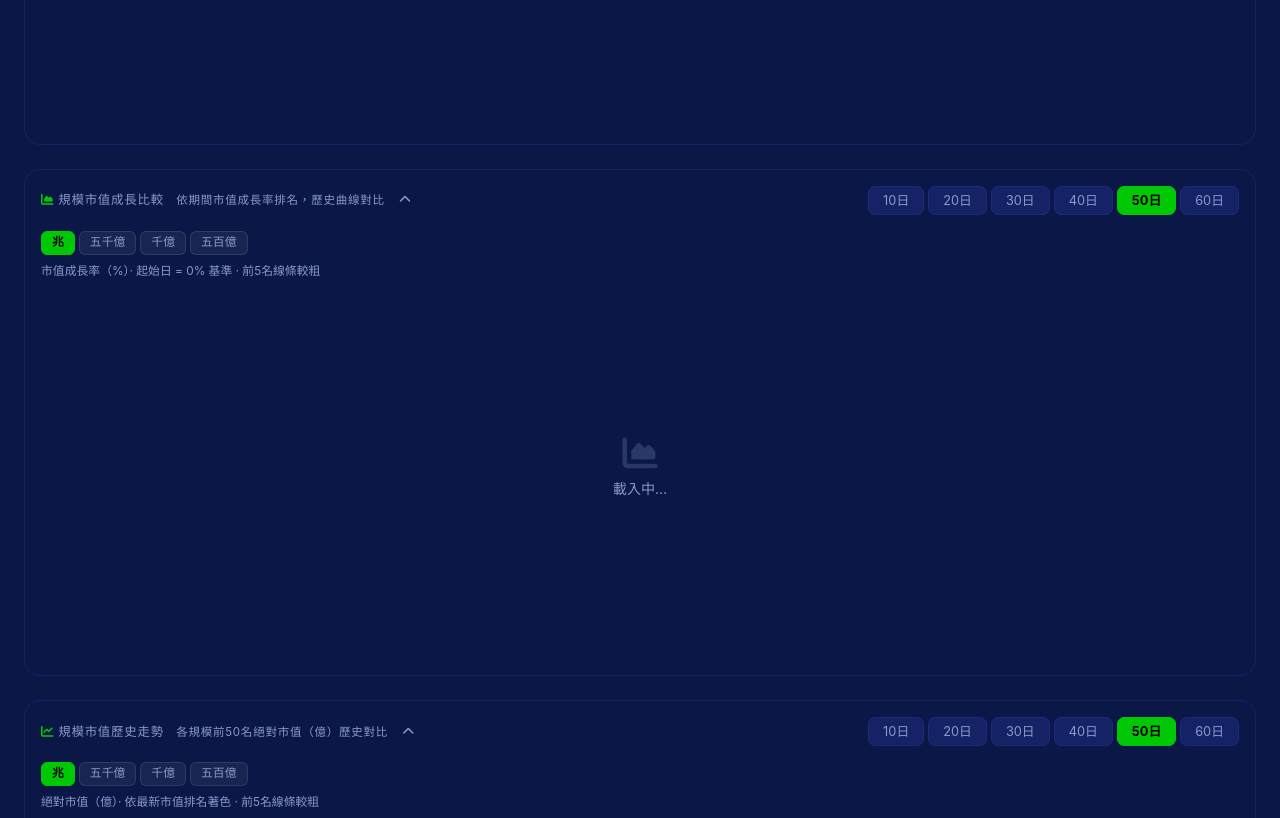
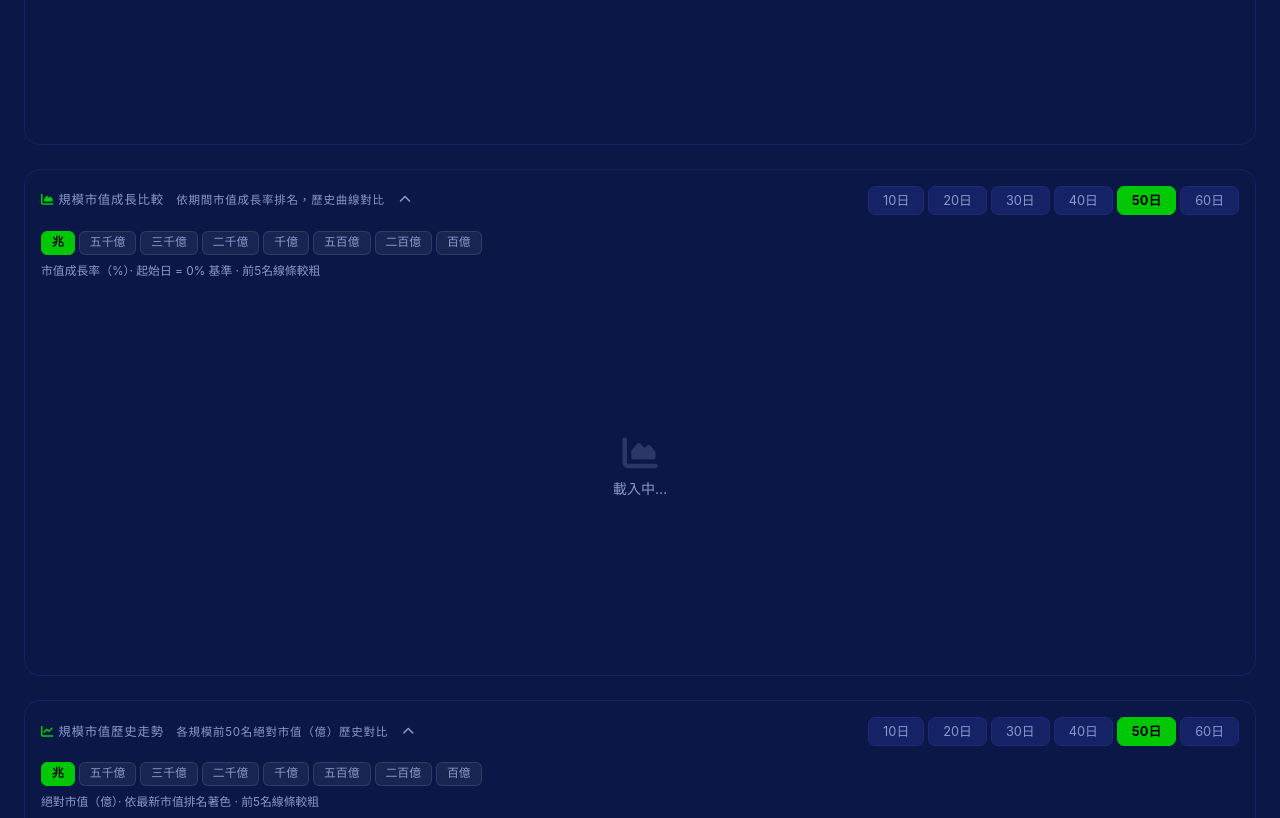
Before and after one commit to ALUM103350/taiwan-market-cap, a Flask app: page / in a window 1280 px wide. Shown: the part 385-1203 px from the top of the page. Run offline with Flask 3, Linux system fonts and the light colour scheme; data that the repository does not hold is empty; a map, chart or similar area stays blank; some libraries are stand-ins or nearby versions.

Commit message:
Expand tier classification from 4 to 8 levels (百億~兆)

```diff
--- a/app.py
+++ b/app.py
@@ -51,19 +51,24 @@ def api_stock_history(stock_id):
     return jsonify(db.get_stock_history(stock_id, days))
 
 
-TIER_TRILLION  = 1_000_000_000_000   # 1兆
-TIER_500B      =   500_000_000_000   # 5000億
-TIER_100B      =   100_000_000_000   # 1000億
-TIER_50B       =    50_000_000_000   # 500億
+TIER_TRILLION  = 1_000_000_000_000   # 1兆   = 10,000億
+TIER_5000B     =   500_000_000_000   # 5,000億
+TIER_3000B     =   300_000_000_000   # 3,000億
+TIER_2000B     =   200_000_000_000   # 2,000億
+TIER_1000B     =   100_000_000_000   # 1,000億
+TIER_500B      =    50_000_000_000   # 500億
+TIER_200B      =    20_000_000_000   # 200億
+TIER_100B      =    10_000_000_000   # 100億
 
 def _tier_label(cap):
-    if cap >= TIER_TRILLION:
-        return "兆"
-    if cap >= TIER_500B:
-        return "五千億"
-    if cap >= TIER_100B:
-        return "千億"
-    return "五百億"
+    if cap >= TIER_TRILLION: return "兆"
+    if cap >= TIER_5000B:    return "五千億"
+    if cap >= TIER_3000B:    return "三千億"
+    if cap >= TIER_2000B:    return "二千億"
+    if cap >= TIER_1000B:    return "千億"
+    if cap >= TIER_500B:     return "五百億"
+    if cap >= TIER_200B:     return "二百億"
+    return "百億"
 
 def _snapshot_dates(all_dates_asc):
     """Every 3rd trading date becomes a snapshot date. Returns list asc."""
--- a/database_pg.py
+++ b/database_pg.py
@@ -189,7 +189,7 @@ class Database:
                 cur.execute("""
                     SELECT date, stock_id, stock_name, market_cap, market_cap_rank
                     FROM market_cap
-                    WHERE market_cap >= 50000000000
+                    WHERE market_cap >= 10000000000
                     ORDER BY date ASC, market_cap_rank ASC
                 """)
                 return [dict(r) for r in cur.fetchall()]
@@ -197,12 +197,16 @@ class Database:
     def get_tier_growth(self, tier, limit=50, days=60):
         """Top N stocks in tier by latest market cap, with full history."""
         tier_bounds = {
-            "兆":    (1_000_000_000_000, None),
-            "五千億": (500_000_000_000, 1_000_000_000_000),
-            "千億":   (100_000_000_000, 500_000_000_000),
-            "五百億": (50_000_000_000, 100_000_000_000),
+            "兆":    (1_000_000_000_000,           None),
+            "五千億": (  500_000_000_000, 1_000_000_000_000),
+            "三千億": (  300_000_000_000,   500_000_000_000),
+            "二千億": (  200_000_000_000,   300_000_000_000),
+            "千億":   (  100_000_000_000,   200_000_000_000),
+            "五百億": (   50_000_000_000,   100_000_000_000),
+            "二百億": (   20_000_000_000,    50_000_000_000),
+            "百億":   (   10_000_000_000,    20_000_000_000),
         }
-        lo, hi = tier_bounds.get(tier, (50_000_000_000, None))
+        lo, hi = tier_bounds.get(tier, (10_000_000_000, None))
         with self.get_conn() as conn:
             with conn.cursor() as cur:
                 cur.execute("SELECT MAX(date) AS d FROM market_cap WHERE market_cap > 0")
--- a/templates/index.html
+++ b/templates/index.html
@@ -223,8 +223,12 @@ div.dataTables_wrapper div.dataTables_info{color:#888!important}
         <div class="d-flex gap-1 flex-wrap">
           <button class="alert-tab active" data-tier="兆"    onclick="setTierTab(this)">兆</button>
           <button class="alert-tab"        data-tier="五千億" onclick="setTierTab(this)">五千億</button>
+          <button class="alert-tab"        data-tier="三千億" onclick="setTierTab(this)">三千億</button>
+          <button class="alert-tab"        data-tier="二千億" onclick="setTierTab(this)">二千億</button>
           <button class="alert-tab"        data-tier="千億"  onclick="setTierTab(this)">千億</button>
           <button class="alert-tab"        data-tier="五百億" onclick="setTierTab(this)">五百億</button>
+          <button class="alert-tab"        data-tier="二百億" onclick="setTierTab(this)">二百億</button>
+          <button class="alert-tab"        data-tier="百億"  onclick="setTierTab(this)">百億</button>
         </div>
         <div id="tierGrowthMeta" style="color:var(--muted);font-size:.76rem;text-align:right"></div>
       </div>
@@ -264,8 +268,12 @@ div.dataTables_wrapper div.dataTables_info{color:#888!important}
         <div class="d-flex gap-1 flex-wrap">
           <button class="alert-tab active" data-abstier="兆"    onclick="setAbsTierTab(this)">兆</button>
           <button class="alert-tab"        data-abstier="五千億" onclick="setAbsTierTab(this)">五千億</button>
+          <button class="alert-tab"        data-abstier="三千億" onclick="setAbsTierTab(this)">三千億</button>
+          <button class="alert-tab"        data-abstier="二千億" onclick="setAbsTierTab(this)">二千億</button>
           <button class="alert-tab"        data-abstier="千億"  onclick="setAbsTierTab(this)">千億</button>
           <button class="alert-tab"        data-abstier="五百億" onclick="setAbsTierTab(this)">五百億</button>
+          <button class="alert-tab"        data-abstier="二百億" onclick="setAbsTierTab(this)">二百億</button>
+          <button class="alert-tab"        data-abstier="百億"  onclick="setAbsTierTab(this)">百億</button>
         </div>
         <div id="tierAbsMeta" style="color:var(--muted);font-size:.76rem;text-align:right"></div>
       </div>
@@ -1235,8 +1243,9 @@ async function refreshCompare() {
 }
 
 // ── MA Growth Screener ────────────────────────────────────────────────────────
-const MA_TIERS     = ['兆','五千億','千億','五百億'];
-const MA_TIER_CLR  = t => t==='兆'?'#a78bfa':t==='五千億'?'#38bdf8':t==='千億'?'#fb923c':'#f43f5e';
+const TIER_LIST   = ['兆','五千億','三千億','二千億','千億','五百億','二百億','百億'];
+const TIER_COLORS = {'兆':'#a78bfa','五千億':'#818cf8','三千億':'#38bdf8','二千億':'#2dd4bf','千億':'#4ade80','五百億':'#fb923c','二百億':'#f59e0b','百億':'#f43f5e'};
+function tierColor(t) { return TIER_COLORS[t] || '#8899cc'; }
 const MA_COLS = [
   ['ma3',  '3MA',  '#00c805'],['ma10','10MA','#4ade80'],
   ['ma20', '20MA', '#86efac'],['ma30','30MA','#a3e635'],
@@ -1317,11 +1326,11 @@ async function loadFrequency() {
     meta.textContent = `共 ${total} 期快照`;
 
     const byTier = {};
-    MA_TIERS.forEach(t => byTier[t] = []);
+    TIER_LIST.forEach(t => byTier[t] = []);
     json.data.forEach(s => { if (byTier[s.tier]) byTier[s.tier].push(s); });
 
-    body.innerHTML = MA_TIERS.filter(t => byTier[t].length).map(tier => {
-      const tc     = MA_TIER_CLR(tier);
+    body.innerHTML = TIER_LIST.filter(t => byTier[t].length).map(tier => {
+      const tc     = tierColor(tier);
       const stocks = byTier[tier];
 
       const rows = stocks.map((s, i) => {
@@ -1388,11 +1397,11 @@ function renderScreenerTable(data, emp, res) {
   emp.style.display = 'none';
 
   const byTier = {};
-  MA_TIERS.forEach(t => byTier[t]=[]);
+  TIER_LIST.forEach(t => byTier[t]=[]);
   data.forEach(s => { if (byTier[s.tier]) byTier[s.tier].push(s); });
 
-  body.innerHTML = MA_TIERS.filter(t => byTier[t].length).map(tier => {
-    const tc = MA_TIER_CLR(tier);
+  body.innerHTML = TIER_LIST.filter(t => byTier[t].length).map(tier => {
+    const tc = tierColor(tier);
     const stocks = byTier[tier];
     const base = s => s.ma120 || s.ma60 || 1;
 
@@ -1599,17 +1608,13 @@ function _renderBannerContent(refDate) {
     return;
   }
 
-  // ── Tier helper ──
-  const TIERS = ['兆','五千億','千億','五百億'];
-  const tierColor = t => t==='兆'?'#a78bfa':t==='五千億'?'#38bdf8':t==='千億'?'#fb923c':'#f43f5e';
-
   // ── Group alerts by tier ──
   const byTier = {};
-  TIERS.forEach(t => { byTier[t] = []; });
+  TIER_LIST.forEach(t => { byTier[t] = []; });
   periodAlerts.forEach(a => {
     if (byTier[a.tier]) byTier[a.tier].push(a);
   });
-  const activeTiers = TIERS.filter(t => byTier[t].length > 0);
+  const activeTiers = TIER_LIST.filter(t => byTier[t].length > 0);
 
   // ── Build tier sections ──
   const tiersHtml = activeTiers.map(tier => {
@@ -1676,7 +1681,7 @@ function renderAlertHistory(selectedDate) {
     const diff      = ((a.winner_cap - a.loser_cap) / 1e8).toFixed(0);
     const isSelected = a.date === selectedDate;
     const bg        = isSelected ? 'background:#1a2e6e' : idx % 2 === 0 ? 'background:#0f1e5a' : 'background:#0b1746';
-    const tierColor = a.tier === '兆' ? '#a78bfa' : a.tier === '五千億' ? '#38bdf8' : a.tier === '千億' ? '#fb923c' : '#f43f5e';
+    const tColor = tierColor(a.tier);
     return `
       <tr style="${bg};border-bottom:1px solid #162266${isSelected ? ';outline:1px solid #1d2a78' : ''}">
         <td style="padding:.55rem .75rem;white-space:nowrap;color:var(--muted);font-size:.78rem">
@@ -1684,7 +1689,7 @@ function renderAlertHistory(selectedDate) {
           ${a.date}
         </td>
         <td style="padding:.55rem .5rem;white-space:nowrap">
-          <span style="background:${tierColor}22;color:${tierColor};border-radius:4px;padding:1px 6px;font-size:.7rem">${a.tier}</span>
+          <span style="background:${tColor}22;color:${tColor};border-radius:4px;padding:1px 6px;font-size:.7rem">${a.tier}</span>
         </td>
         <td style="padding:.55rem .75rem">
           <span style="color:var(--green);font-weight:600">${a.winner_id}</span>
```
Also changed, not shown: database.py (+10 -6 lines).
